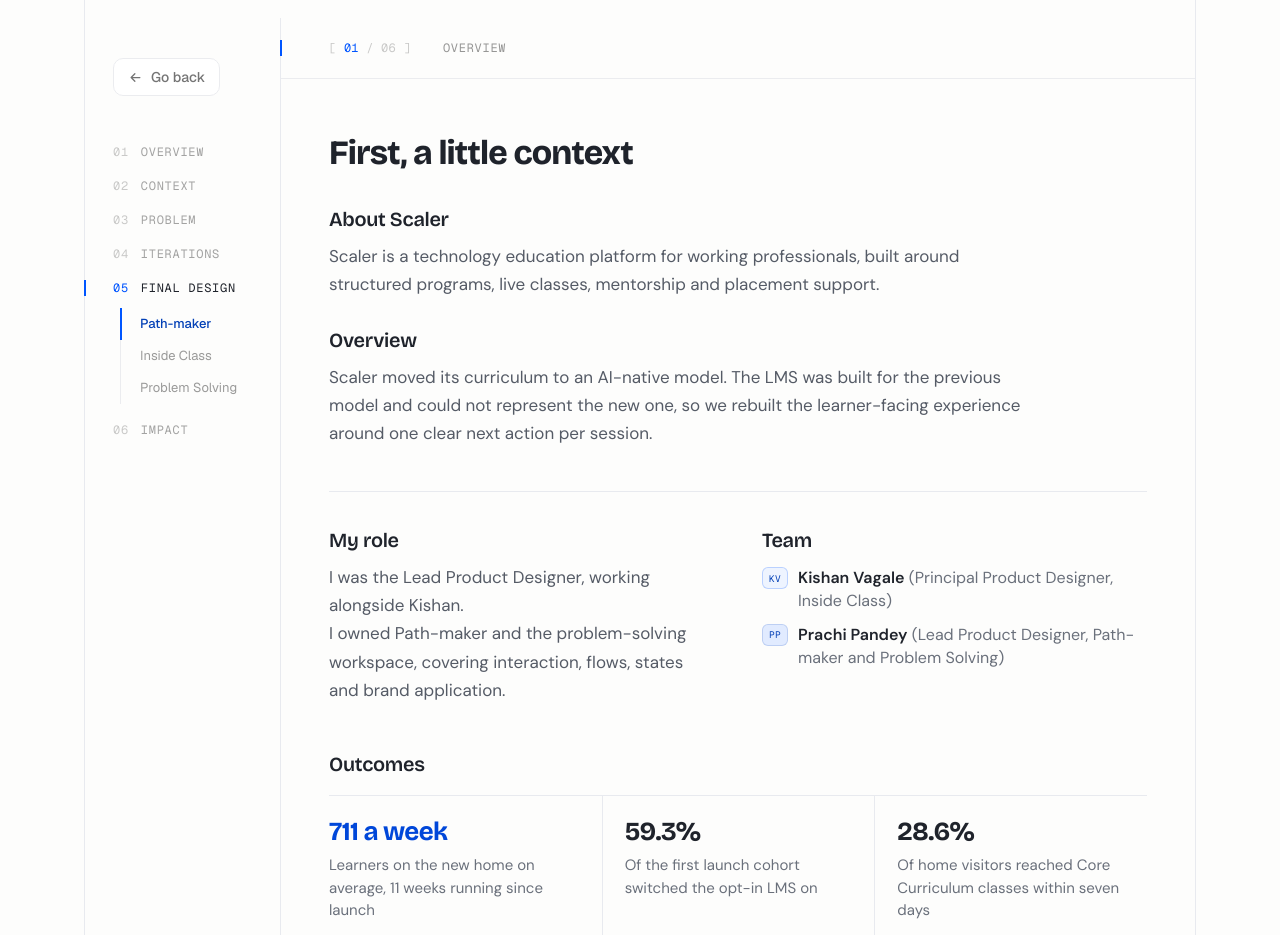
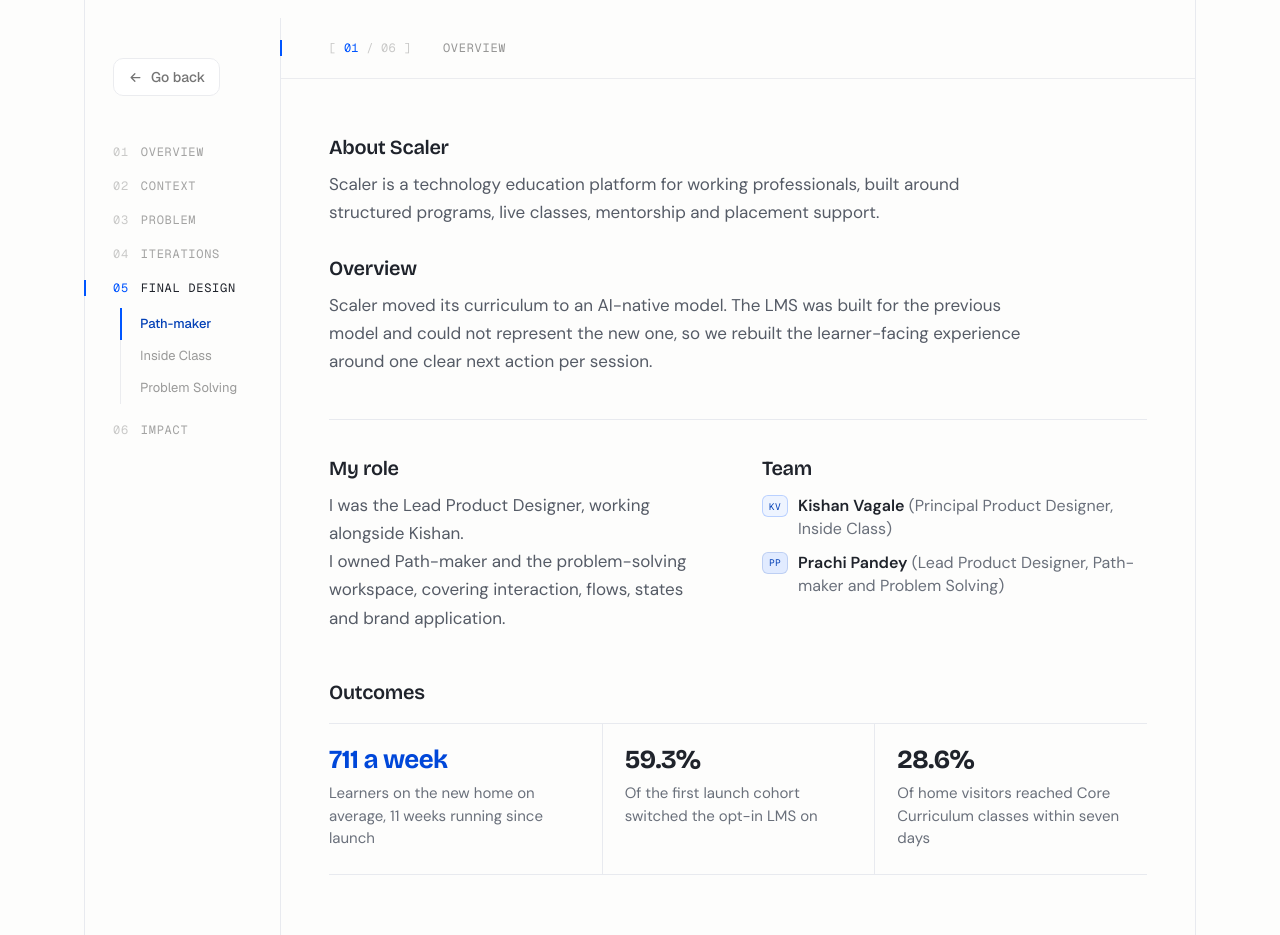
Before and after one commit to Prachiqwerty/prachi-portfolio, a website: page scaler-ai-lms-case-study-editorial.html in a window 1280 px wide. Shown: the part 1100-2035 px from the top of the page. Drawn offline with nearby package versions, Linux system fonts and the light colour scheme.

Commit message:
AI LMS case study: remove "First, a little context" heading

```diff
--- a/scaler-ai-lms-case-study-editorial.html
+++ b/scaler-ai-lms-case-study-editorial.html
@@ -743,7 +743,6 @@
         <!-- Overview -->
         <section class="chapter overview" id="overview" data-section="overview" aria-labelledby="overviewTitle">
           <div class="band" aria-hidden="true"><span class="band-tick"></span><span class="band-code">[ <b>01</b> / 06 ]</span><span class="band-name">Overview</span></div>
-          <h2 class="h2 overview__title" id="overviewTitle">First, a little context</h2>
           <div class="overview__intro">
             <div>
               <h3 class="h3">About Scaler</h3>
```
